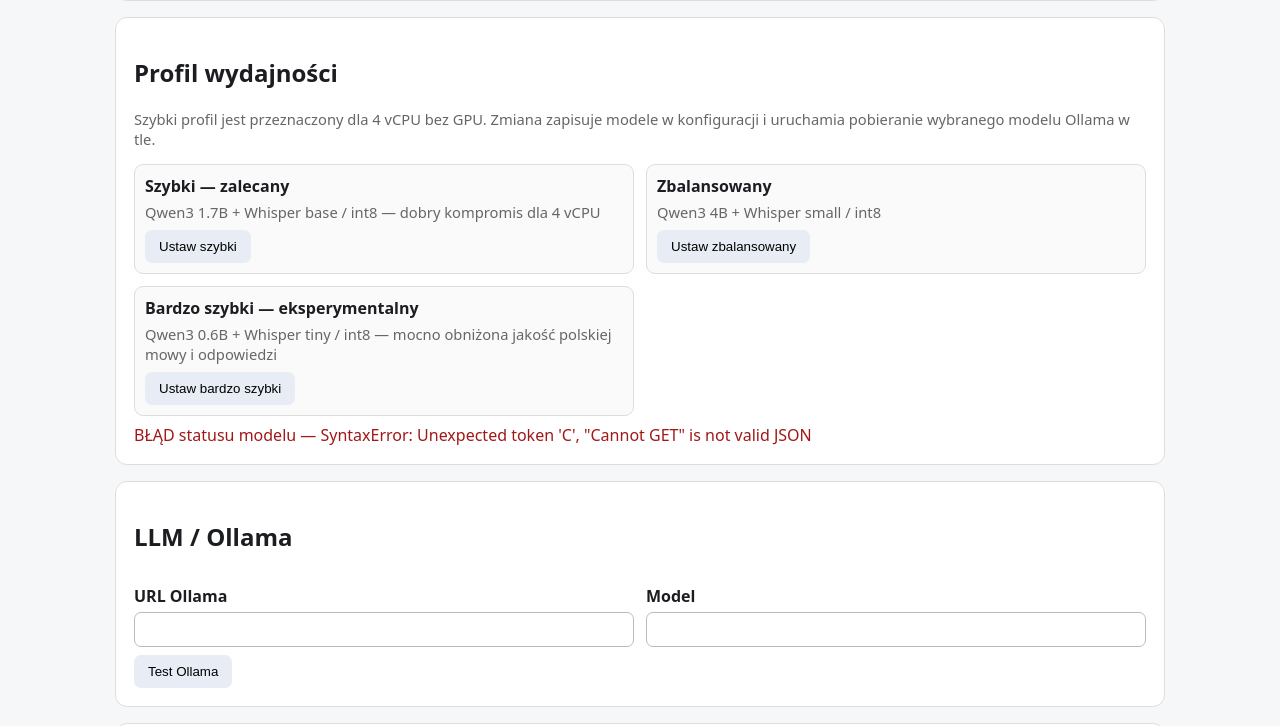
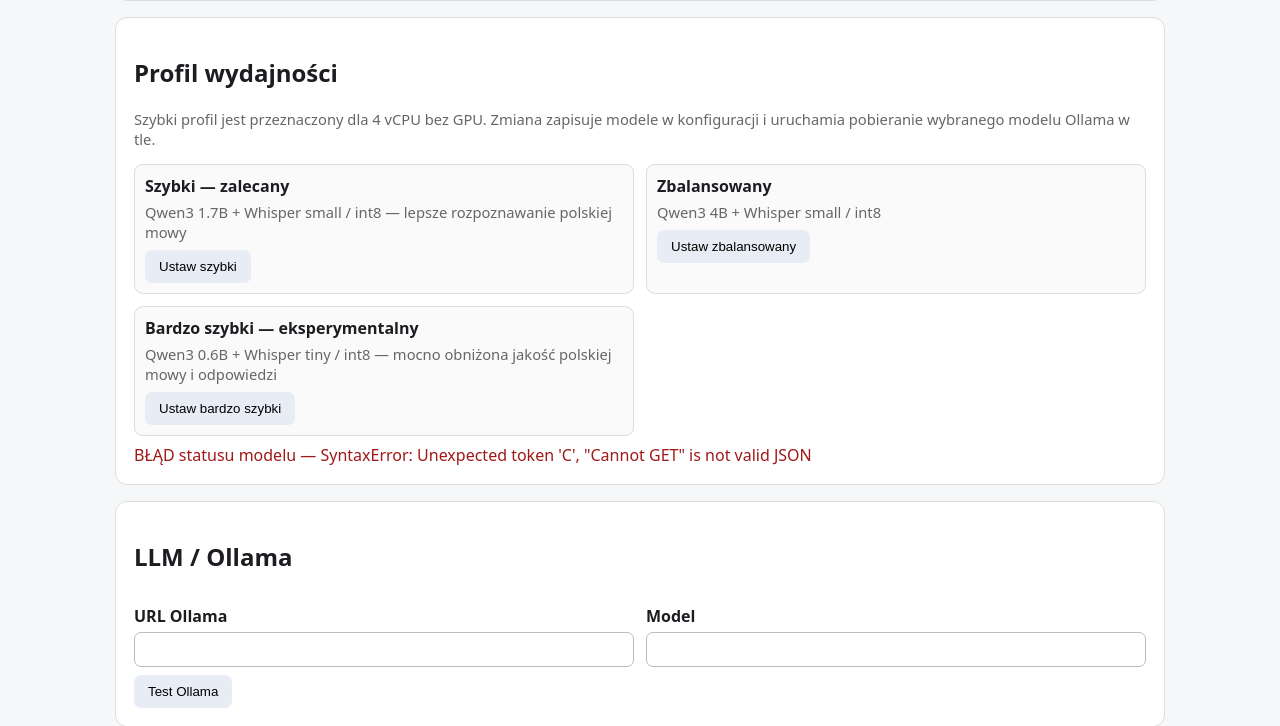
Before and after one commit to Pawel-sp9pw/freepbx-ai-icproject, a Python web app: template app/templates/index.html in a window 1280 px wide. Shown: the part 1372-2098 px from the top of the page. Run offline with Jinja, Linux system fonts and the light colour scheme; the template is opened without the code that fills it, so the values that code supplies are empty.

Commit message:
Update recommended profile label for Whisper small

```diff
--- a/app/templates/index.html
+++ b/app/templates/index.html
@@ -167,7 +167,7 @@
       <div class="grid">
         <div class="status-box">
           <strong>Szybki — zalecany</strong>
-          <div class="muted">Qwen3 1.7B + Whisper base / int8 — dobry kompromis dla 4 vCPU</div>
+          <div class="muted">Qwen3 1.7B + Whisper small / int8 — lepsze rozpoznawanie polskiej mowy</div>
           <button type="button" class="test" onclick="applyPerformanceProfile('fast')">Ustaw szybki</button>
         </div>
         <div class="status-box">
```
